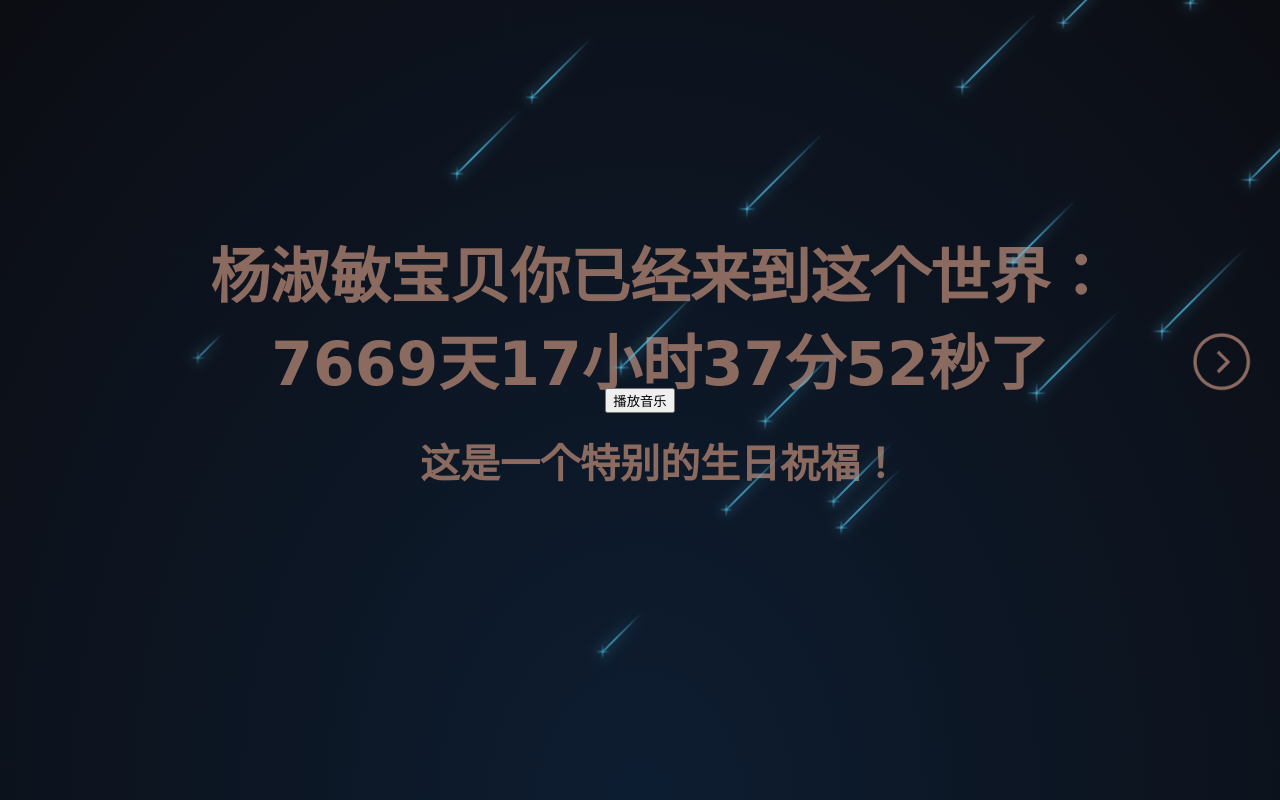
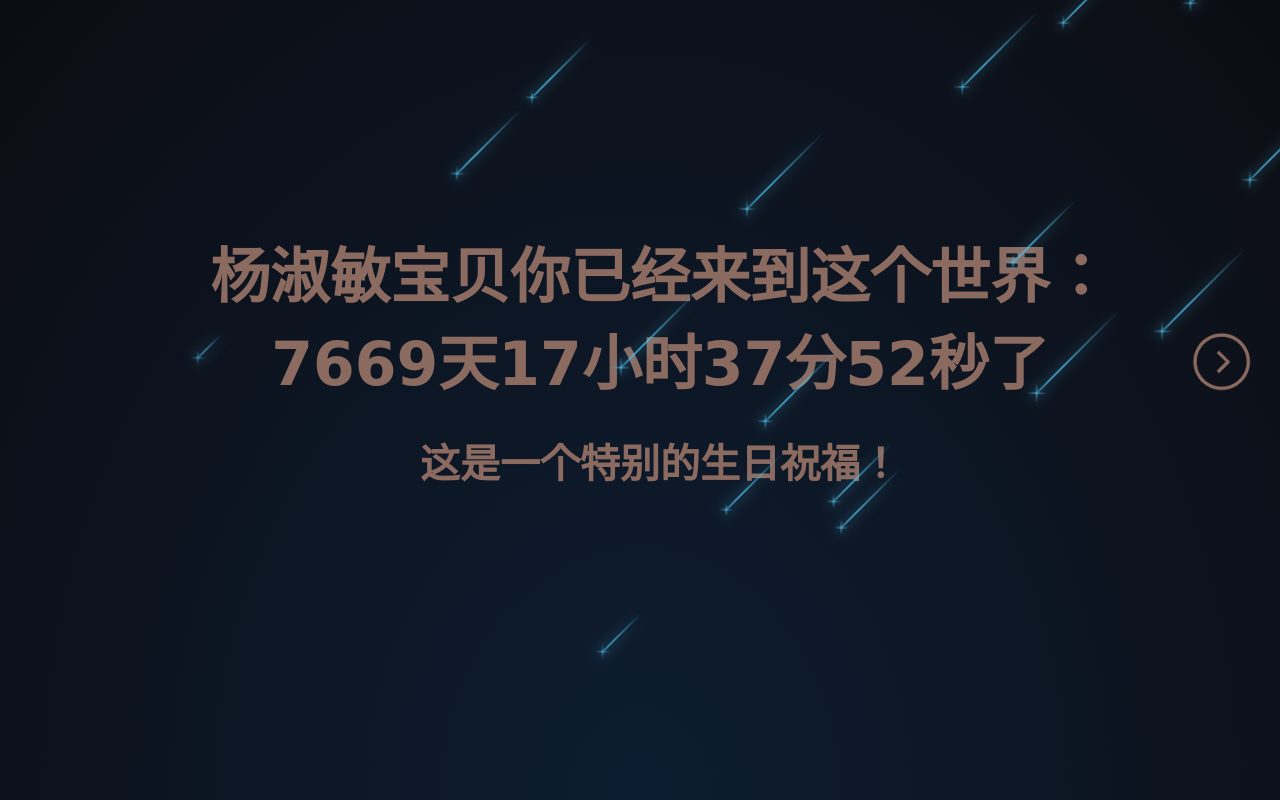
Before and after one commit to 2505302357/ysmhappy-2001.github.io, a plain HTML site: page happybirthday.html in a window 1280 px wide. Drawn offline with nearby package versions, Linux system fonts and the light colour scheme.

Commit message:
第八次提交

```diff
--- a/happybirthday.html
+++ b/happybirthday.html
@@ -38,7 +38,6 @@
 
 <body>
 
-  <button style="z-index: 999;">播放音乐</button>
   <h1 id="h1"></h1>
   <div class="stars">
     <div class="star"></div>
```
